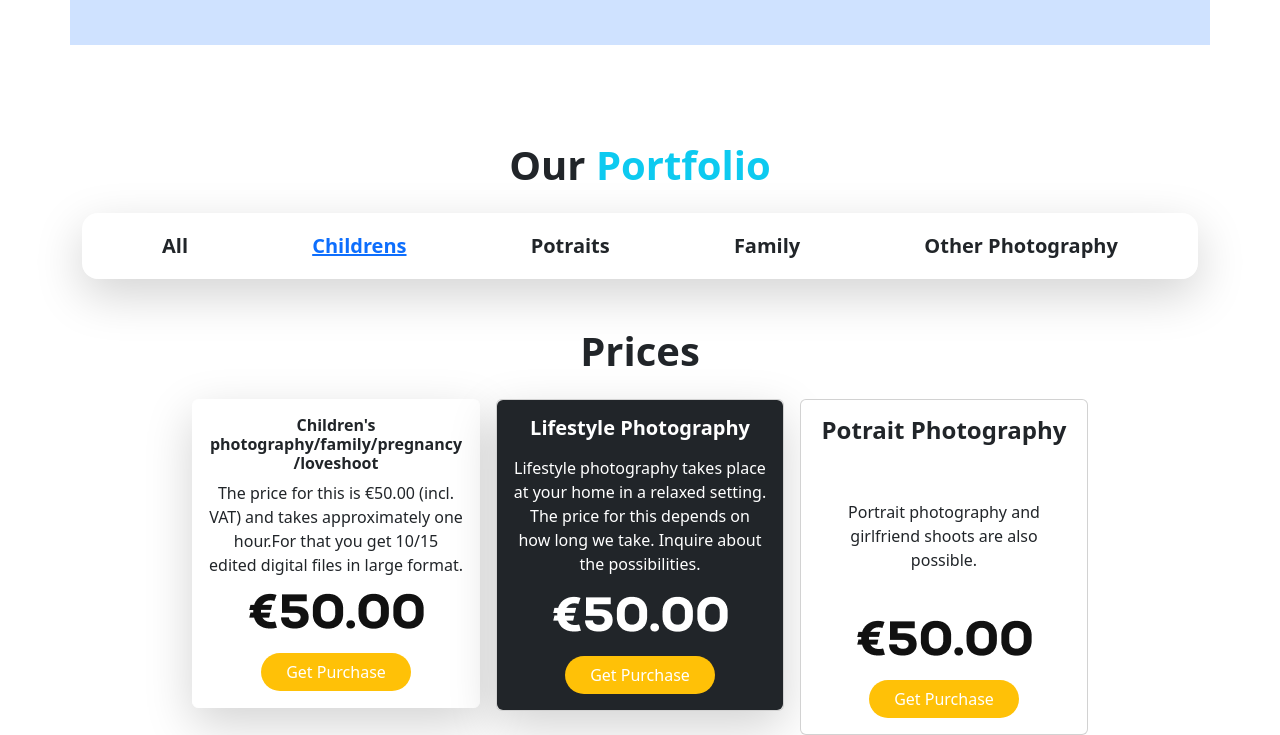
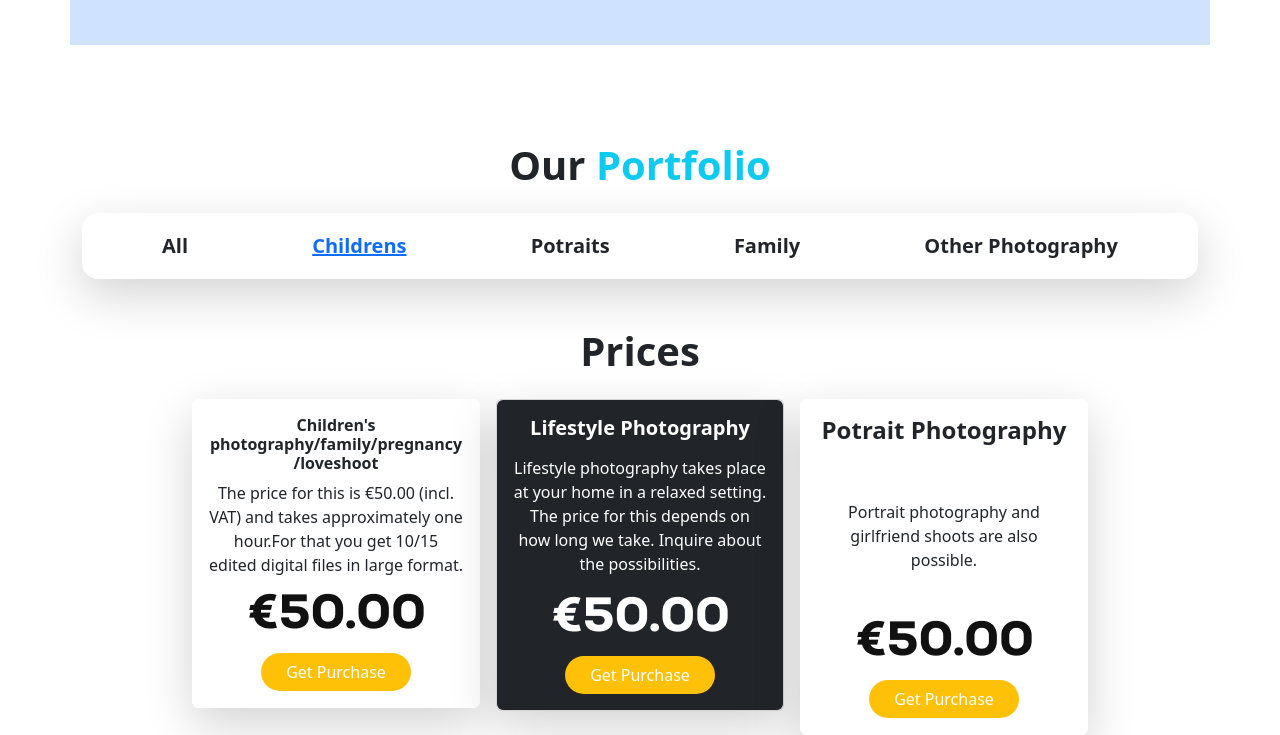
Before and after one commit to SM-Arafat06/Bootstrap, a plain HTML site: page index.html in a window 1280 px wide. Shown: the part 1325-2060 px from the top of the page. Drawn offline with nearby package versions, Linux system fonts and the light colour scheme.

Commit message:
fourth commit

```diff
--- a/index.html
+++ b/index.html
@@ -131,7 +131,7 @@
           </div>
         </div>
         <div>
-          <div class="card" style="width: 18rem;">
+          <div class="card shadow-lg border-white" style="width: 18rem;">
             <div class="card-body">
               <h5 class="card-title fs-4 fw-bold">Potrait Photography</h5>
               <p class="card-text pt-5 pb-2">Portrait photography and girlfriend shoots are also possible.</p>
```
